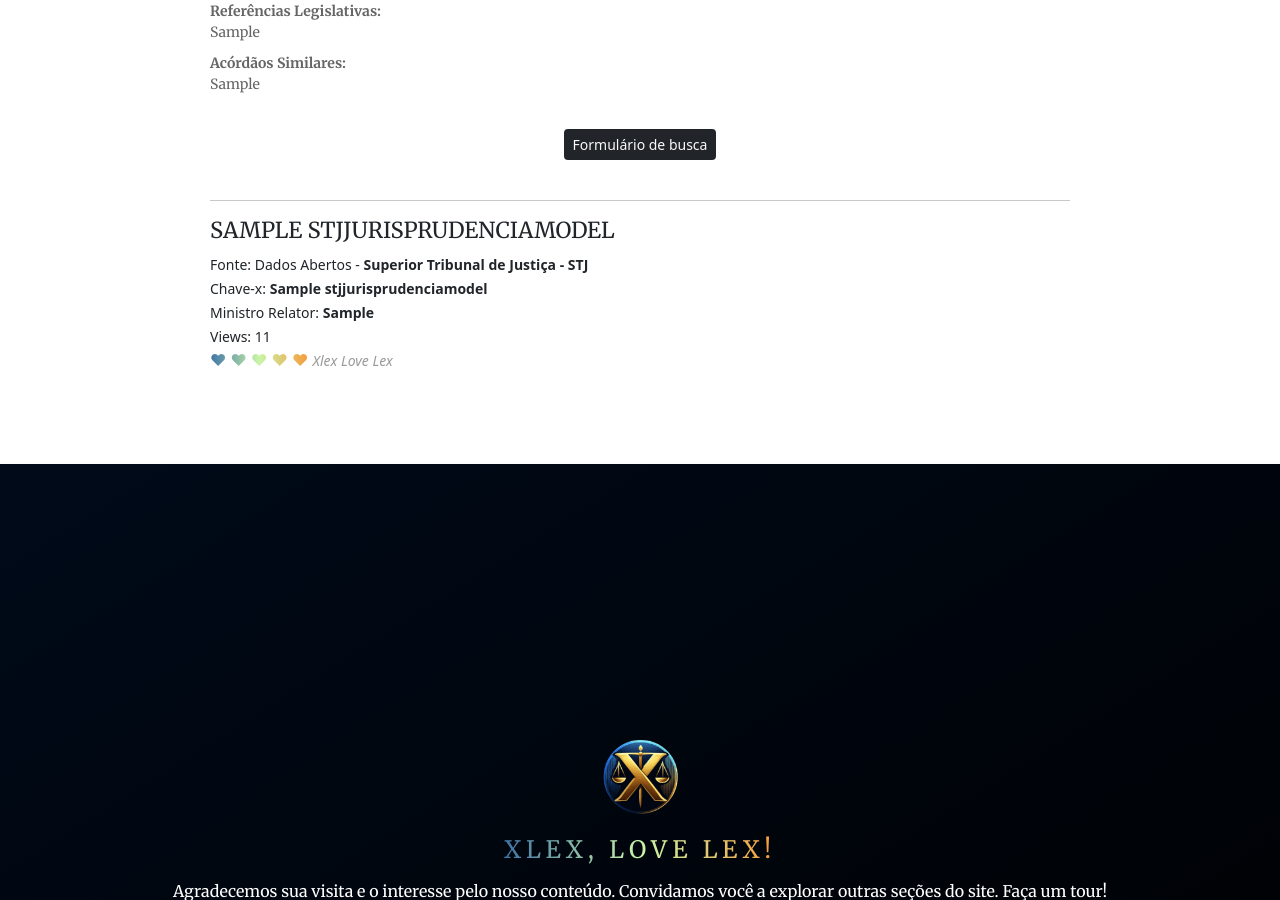
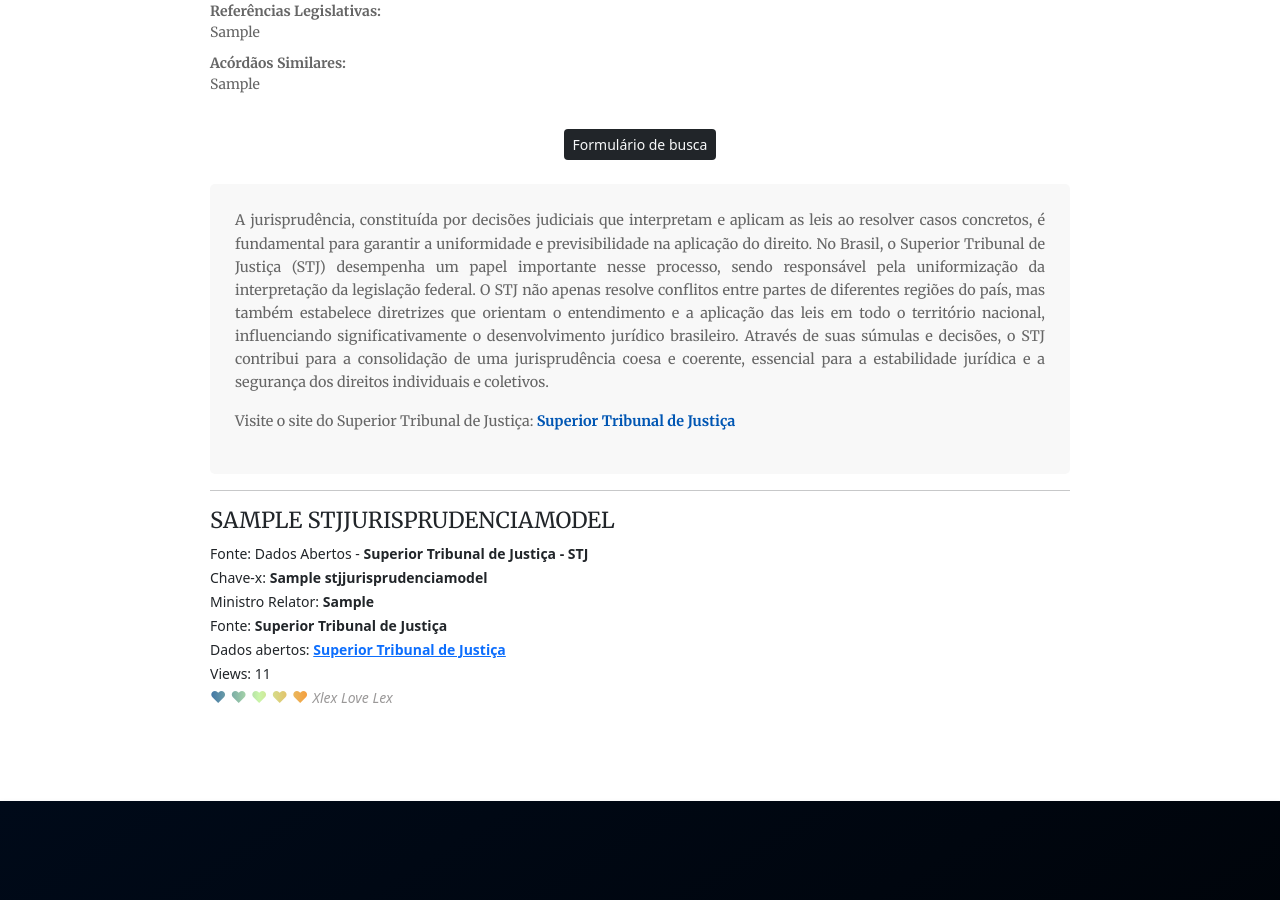
Before and after one commit to mrStudDev/xlexedu01, a Django app: a page that uses templates/templates_jurisprudencias/templates_juris_stj/juris_stj_single.html in a window 1280 px wide. Shown: the part 1564-2464 px from the top of the page. Run offline with Django 5.2, Linux system fonts and the light colour scheme; tables that the repository leaves empty hold one stand-in row (values such as "Sample post"); some libraries are stand-ins or nearby versions.

Commit message:
Aj Juris

```diff
--- a/templates/templates_jurisprudencias/templates_juris_stj/juris_stj_single.html
+++ b/templates/templates_jurisprudencias/templates_juris_stj/juris_stj_single.html
@@ -58,12 +58,30 @@
         <a class="btn bg-dark text-light btn-sm" href="{% url 'app_searchs:advanced-searchs-view' %}">Formulário de busca</a>
     </center>
     <br>
+    <div class="text-destaque">
+    <p>A jurisprudência, constituída por decisões judiciais que interpretam e aplicam as
+        leis ao resolver casos concretos, é fundamental para garantir a uniformidade e
+        previsibilidade na aplicação do direito. No Brasil, o Superior Tribunal de Justiça (STJ)
+        desempenha um papel importante nesse processo, sendo responsável pela uniformização da
+        interpretação da legislação federal. O STJ não apenas
+        resolve conflitos entre partes de diferentes regiões do país, mas também estabelece
+        diretrizes que orientam o entendimento e a aplicação das leis em todo o território
+        nacional, influenciando significativamente o desenvolvimento jurídico brasileiro.
+        Através de suas súmulas e decisões, o STJ contribui para a consolidação de uma
+        jurisprudência coesa e coerente, essencial para a estabilidade jurídica e a segurança
+        dos direitos individuais e coletivos.</p>
+        <p>Visite o site do Superior Tribunal de Justiça:
+            <a href="https://www.stj.jus.br/sites/portalp/Inicio" target="_blank" rel="noopener noreferrer">Superior Tribunal de Justiça</a>
+        </p>
+    </div>
     <hr>
     <span>
         <h2 class="upper-destaque" style="text-transform: uppercase;">{{object.title}}</h2>
         <small>Fonte: Dados Abertos - <strong>Superior Tribunal de Justiça - STJ</strong></small><br>
         <small>Chave-x: <strong>{{object.title}}</strong></small><br>
         <small>Ministro Relator: <strong>{{object.ministroRelator }}</strong></small><br>
+        <small>Fonte: <strong>Superior Tribunal de Justiça</strong></small><br>
+        <small>Dados abertos: <strong><a href="https://www.stj.jus.br/sites/portalp/Inicio" target="_blank" rel="noopener noreferrer">Superior Tribunal de Justiça</a></strong></small><br>
         <small>Views: {{object.views}}</small><br>
         <span class="coracao">&#9829; &#9829; &#9829; &#9829; &#9829;</span>
         <small style="color: rgb(154, 152, 152);"><i>Xlex Love Lex</i></small>
--- a/templates/templates_search/universal_results.html
+++ b/templates/templates_search/universal_results.html
@@ -1,5 +1,5 @@
 {% extends 'base.html' %}
-
+{% block 'title' %} Busca | Jurisp. STJ{% endblock 'title' %}
 
 {% block 'universal_results' %}
 
```
